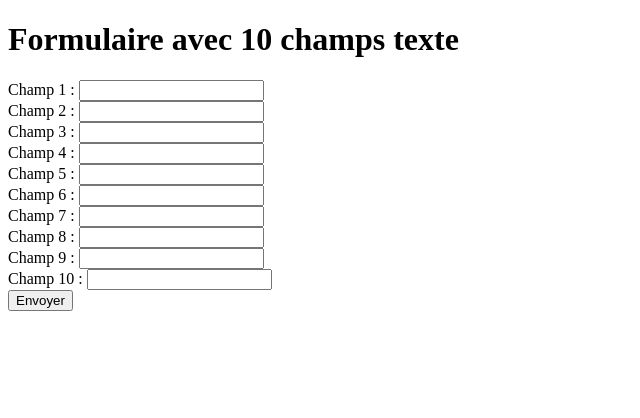
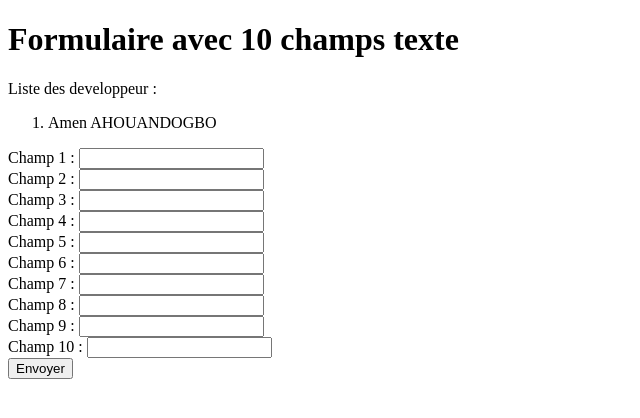
Before and after one commit to Jores02/projet_formulaire, a PHP site: page / in a window 1280 px wide. Shown: the top 418 px of the page, without its empty margins (0-640 px from the left). Run offline with PHP 8.4, Linux system fonts and the light colour scheme.

Commit message:
Formulaire basic avec affichage de la valeur des champs de façon aléatoire avec prenom des devs

```diff
--- a/index.php
+++ b/index.php
@@ -32,6 +32,13 @@ if ($_SERVER['REQUEST_METHOD'] === 'POST') {
 </head>
 <body>
     <h1>Formulaire avec 10 champs texte</h1>
+    <p>
+        Liste des developpeur :
+        <ol>
+            <li>Amen AHOUANDOGBO</li>
+        </ol>
+
+    </p>
 
     <form method="post">
         <?php for ($i = 1; $i <= 10; $i++): ?>
```
